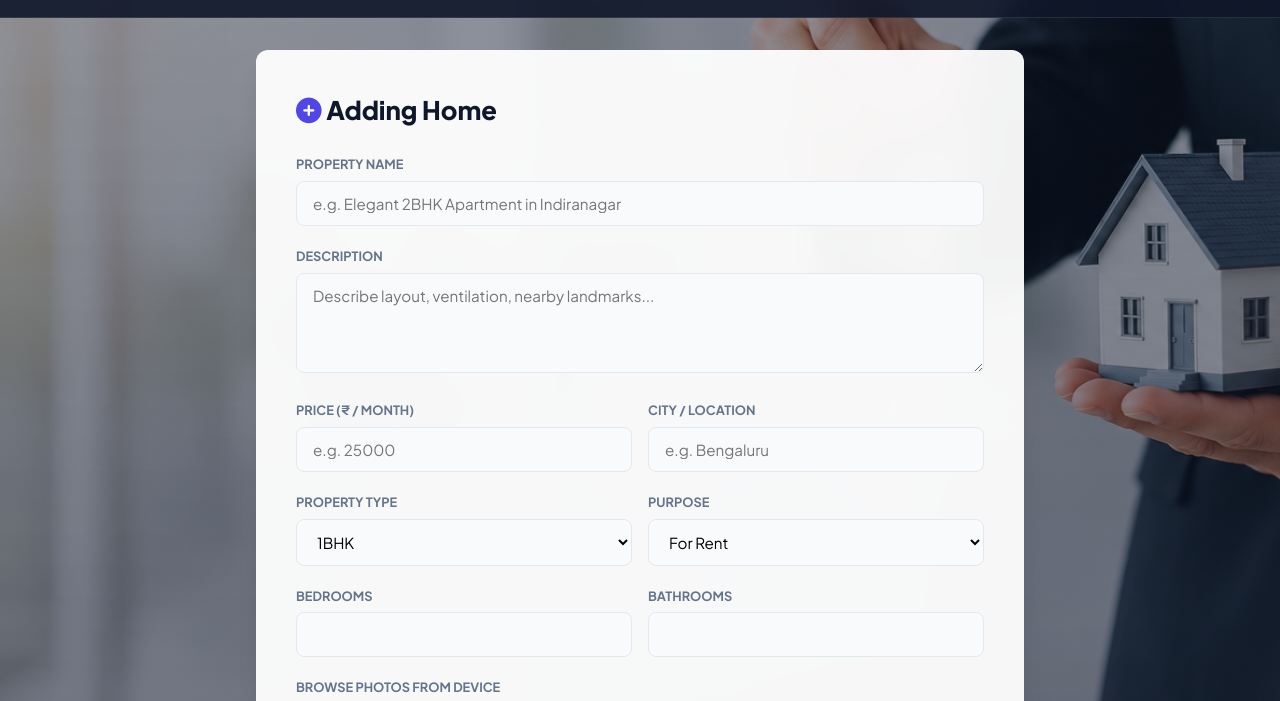
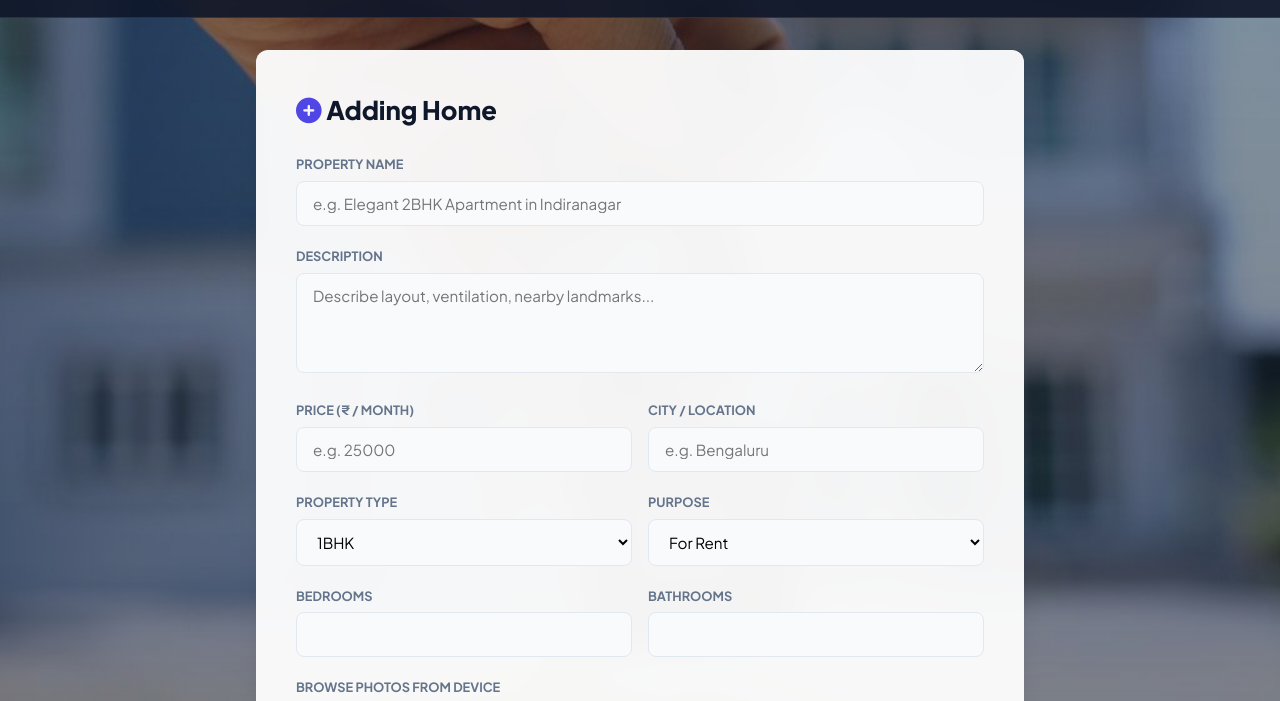
Before and after one commit to DHEEMANTHSH/house, a plain HTML site: page frontend/add-property.html in a window 1280 px wide. Shown: the part 58-759 px from the top of the page. Drawn offline with Linux system fonts and the light colour scheme.

Commit message:
Updated frontend

```diff
--- a/frontend/add-property.html
+++ b/frontend/add-property.html
@@ -22,7 +22,7 @@
     * { margin: 0; padding: 0; box-sizing: border-box; font-family: 'Plus Jakarta Sans', sans-serif; }
     body {
       color: var(--text-main);
-      background: linear-gradient(rgba(15, 23, 42, 0.45), rgba(15, 23, 42, 0.55)), url('./images/home-banner.png') center / cover no-repeat fixed;
+      background: linear-gradient(rgba(15, 23, 42, 0.45), rgba(15, 23, 42, 0.55)), url('./images/home-banner.jpeg') center / cover no-repeat fixed;
       min-height: 100vh;
       line-height: 1.6;
     }
```
Also changed, not shown: frontend/admin-qr-upload.html (+1 -1 lines), frontend/index.html (+1 -1 lines), frontend/properties.html (+1 -1 lines), frontend/property-details.html (+1 -1 lines), frontend/images/home-banner.jpeg (added), frontend/images/home-banner.png (deleted).
